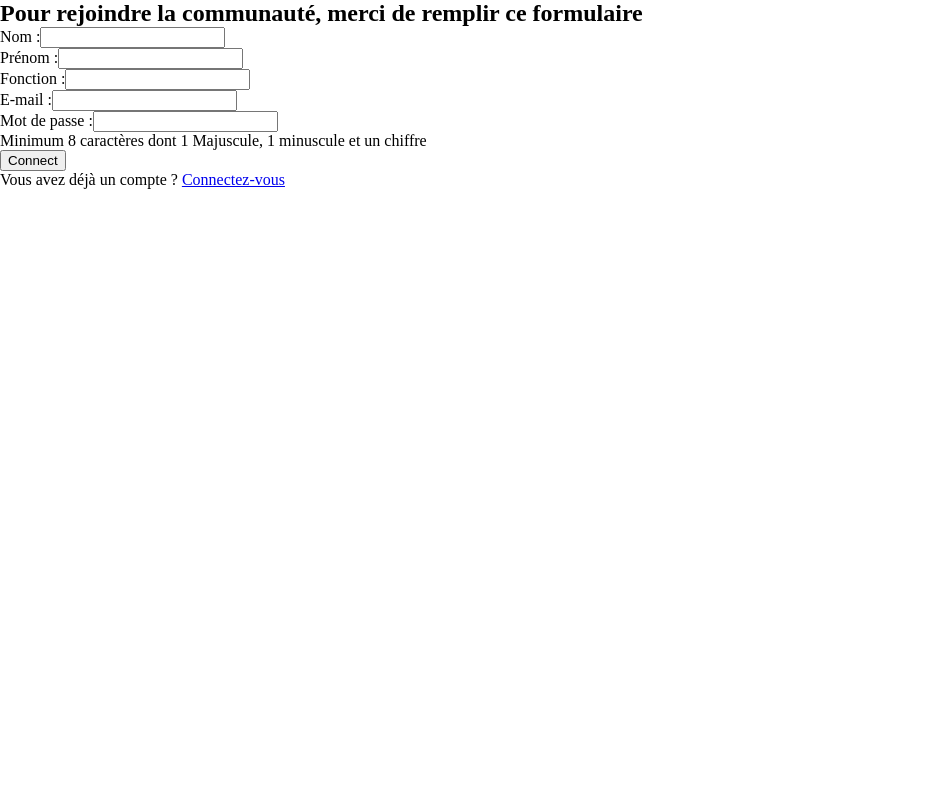
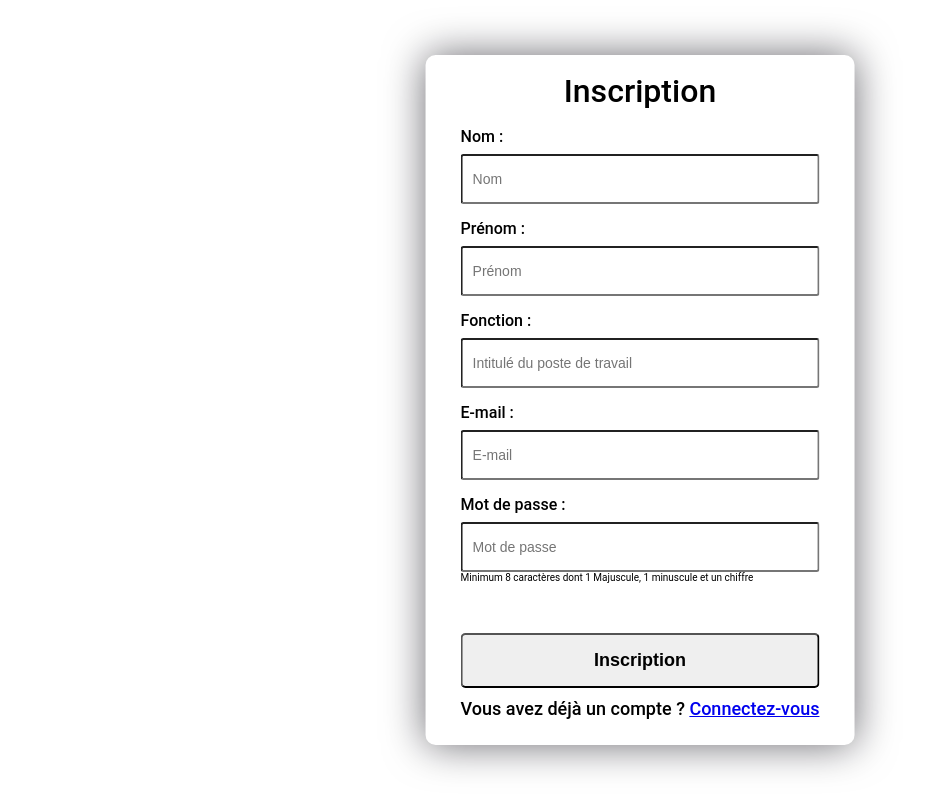
Before and after one commit to MelindaSth/MelindaSayasith_7_19122021, a Vue app in the folder frontend/: page /#/signup in a window 1280 px wide. Shown: the whole page, without its empty margins (0-945 px from the left). Built offline with nearby package versions, Linux system fonts and the light colour scheme; sample sign-in values are in the browser's storage.

Commit message:
Style signup

```diff
--- a/frontend/src/views/Signup.vue
+++ b/frontend/src/views/Signup.vue
@@ -1,72 +1,71 @@
 <template>
-  <div class="blocsignup">
-    <h2>Pour rejoindre la communauté, merci de remplir ce formulaire</h2>
-    <form v-on:submit.prevent="signup" id="form-signup">
-      <div class="form-group">
-        <label for="lastname">Nom :</label>
+  <div class="signup">
+    <h2 id="signup__title">Inscription</h2>
+    <form v-on:submit.prevent="signup" id="signup__form">
+        <label for="lastname" class="signup__label">Nom :</label>
         <input
           type="text"
           id="lastname"
           name="lastname"
-          class="form-control"
+          class="signup__input"
+          placeholder="Nom"
           required
           pattern="^[^&amp;<>@&quot;()'!_$*€£`+=\/;?#]+$"
           v-model="inputSignup.lastname"
         />
-      </div>
-      <div class="form-group">
-        <label for="firstname">Prénom :</label>
+        <label for="firstname" class="signup__label">Prénom :</label>
         <input
           type="text"
           id="firstname"
           name="firstname"
-          class="form-control"
+          class="signup__input"
+          placeholder="Prénom"
           required
           pattern="^[^&amp;<>@&quot;()'!_$*€£`+=\/;?#]+$"
           v-model="inputSignup.firstname"
         />
-      </div>
-      <div class="form-group">
-        <label for="jobtitle">Fonction :</label>
+
+        <label for="jobtitle" class="signup__label">Fonction :</label>
         <input
           type="text"
           id="jobtitle"
           name="jobtitle"
-          class="form-control"
+          class="signup__input"
+          placeholder="Intitulé du poste de travail"
           required
           pattern="^[^&amp;<>@&quot;()'!_$*€£`+=\/;?#]+$"
           v-model="inputSignup.jobtitle"
         />
-      </div>
-      <div class="form-group">
-        <label for="email">E-mail :</label>
+
+
+        <label for="email" class="signup__label">E-mail :</label>
         <input
           type="email"
           id="email"
           name="email"
-          class="form-control"
+          class="signup__input"
+          placeholder="E-mail"
           required
           pattern="[a-zA-Z0-9._-]+@[a-zA-Z0-9._-]+.[a-zA-Z.]{2,15}"
           v-model="inputSignup.email"
         />
-      </div>
-      <div class="form-group">
-        <label for="password">Mot de passe :</label>
+
+        <label for="password" class="signup__label">Mot de passe :</label>
         <input
           type="password"
           id="password"
           name="password"
-          class="form-control"
+          class="signup__input"
+          placeholder="Mot de passe"
           required
           pattern="(?=^.{8,}$)((?=.*\d)|(?=.*\W+))(?![.\n])(?=.*[A-Z])(?=.*[a-z]).*$"
           v-model="inputSignup.password"
         />
-      </div>
-      <p>Minimum 8 caractères dont 1 Majuscule, 1 minuscule et un chiffre</p>
-      <button>Connect</button>
+      <p class="signup__info">Minimum 8 caractères dont 1 Majuscule, 1 minuscule et un chiffre</p>
+      <button class="signup__button">Inscription</button>
     </form>
 
-    <nav class="navlogsign">
+    <nav class="login__invitation">
       <p>
         Vous avez déjà un compte ?
         <router-link to="/">Connectez-vous</router-link>
@@ -125,4 +124,61 @@ export default {
 </script>
 
 <style lang="css">
+* {
+  margin: 0;
+  box-sizing: border-box;
+}
+.signup {
+  font-family: "roboto";
+  position: absolute;
+  transform: translate(-50%, -50%);
+  top: 50%;
+  left: 50%;
+  border-radius: 10px;
+  box-shadow: 0 0 40px rgb(8 7 16 / 60%);
+  padding: 15px 35px;
+}
+#signup__title {
+  font-size: 32px;
+  font-weight: 500;
+  line-height: 42px;
+  text-align: center;
+  display: flex;
+  flex-direction: column;
+  align-items: center;
+}
+.signup__label {
+  display: block;
+  margin-top: 15px;
+  font-size: 16px;
+  font-weight: 500;
+}
+.signup__input {
+  display: block;
+  height: 50px;
+  width: 100%;
+  border-radius: 3px;
+  padding: 0 10px;
+  margin-top: 8px;
+  font-size: 14px;
+  font-weight: 300;
+}
+.signup__button {
+  margin-top: 50px;
+  width: 100%;
+  padding: 15px 0;
+  font-size: 18px;
+  font-weight: 600;
+  border-radius: 5px;
+  cursor: pointer;
+}
+.signup__info {
+  font-size: 10px;
+}
+.login__invitation {
+  font-size: 18px;
+  font-weight: 500;
+  line-height: 42px;
+  text-align: center;
+}
 </style>
```
